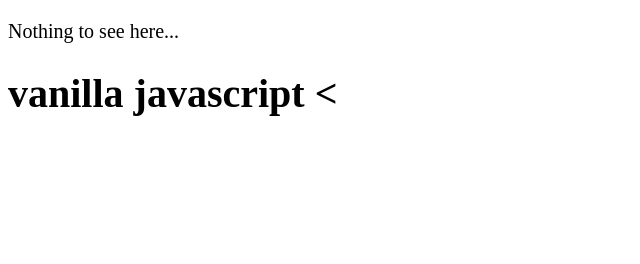
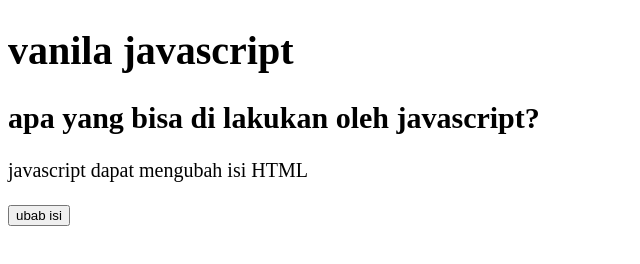
Before and after one commit to Muhamadlapa/latihan-16, a plain HTML site: page index.html in a window 1280 px wide. Shown: the whole page, without its empty margins (0-640 px from the left). Drawn offline with Linux system fonts and the light colour scheme.

Commit message:
latihan16

```diff
--- a/index.html
+++ b/index.html
@@ -5,7 +5,8 @@
   <meta http-equiv="X-UA-Compatible" content="IE=Edge">
   <meta name="viewport" content="width=device-width, initial-scale=1">
 
-  <title>vanilla javascript</title>
+  <title>HTML</title>
+  <title>vajilla javascript</title>
 
   <!-- HTML -->
 
@@ -13,12 +14,11 @@
   <!-- Custom Styles -->
   <link rel="stylesheet" href="style.css">
 </head>
-
-<body>
-  <p>Nothing to see here...</p>
+<h1>vanila javascript</h1>
+<h2>apa yang bisa di lakukan oleh javascript?</h2>
+  <p id="ganti">javascript dapat mengubah isi HTML</p>
+  <button onclick="document.getElementById('ganti').innerHTML='pengen sukses'">ubab isi</button>
   <!-- Project -->
-  <script src="main.js"></script>
+  <script src="./main.js"></script>
 </body>
 </html>
-<h1> vanilla javascript
-<</script src="./main.js"></ <script>
```
